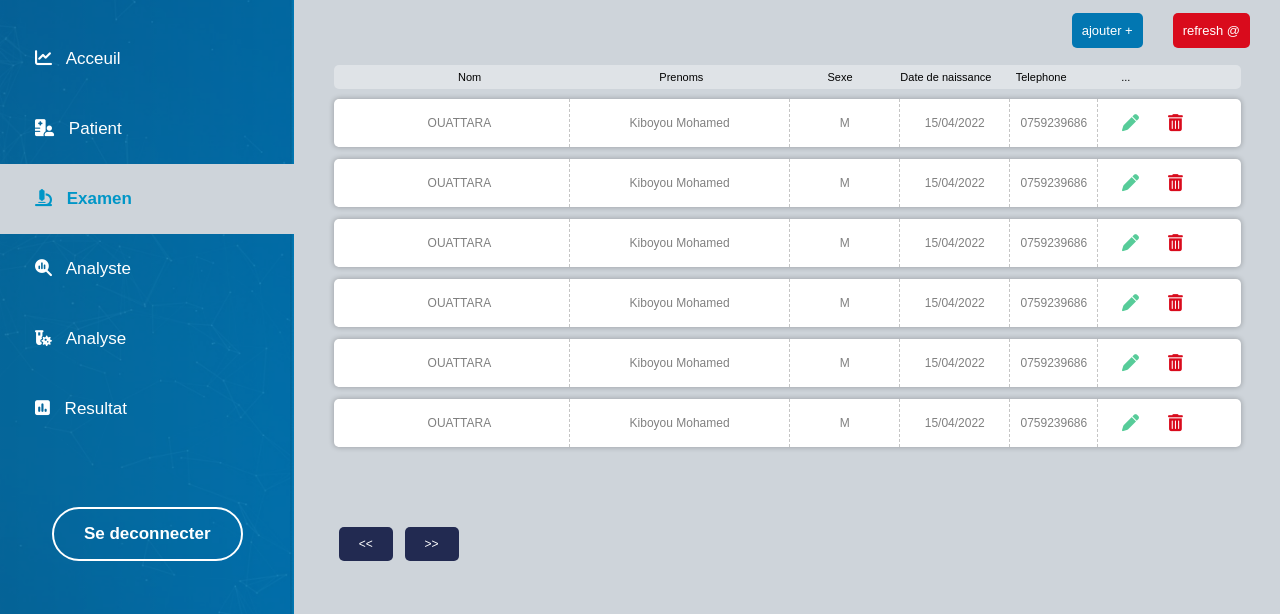
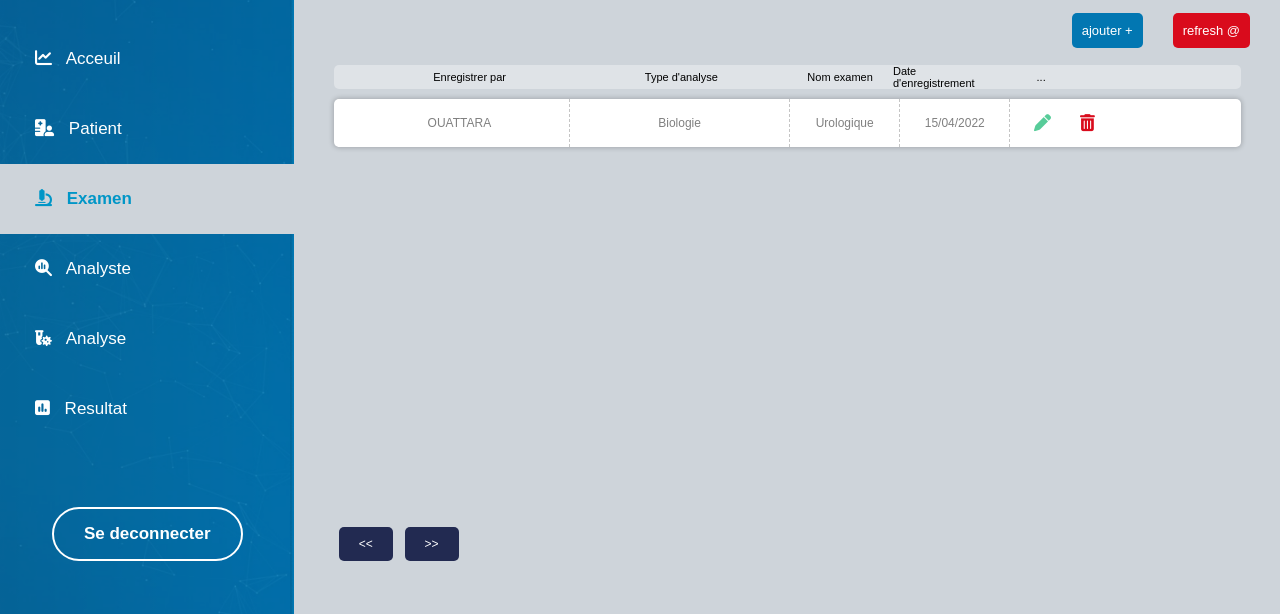
Before and after one commit to kiboyou/labtech_by_COB-, a plain HTML site: page html/examen.html in a window 1280 px wide. Shown: the part 186-800 px from the top of the page. Drawn offline with nearby package versions, Linux system fonts and the light colour scheme.

Commit message:
Finalisation Examen

```diff
--- a/html/examen.html
+++ b/html/examen.html
@@ -130,11 +130,10 @@
           </div>
           <!-- REPERES -->
           <div class="repere">
-            <p>Nom</p>
-            <p>Prenoms</p>
-              <p>Sexe</p>
-              <p>Date de naissance</p>
-              <p>Telephone</p>
+              <p>Enregistrer par</p>
+              <p>Type d'analyse</p>
+              <p>Nom examen</p>
+              <p>Date d'enregistrement</p>
               <p>...</p>
           </div>
           <!-- LISTE DES PATIENTS -->
@@ -142,75 +141,9 @@
             <!-- Patient -->
             <div class="patient">
               <p>OUATTARA</p>
-              <p>Kiboyou Mohamed</p>
-              <p>M</p>
-              <p>15/04/2022</p>
-              <p> 0759239686</p>
-              <div>
-                <a href="#"><button class="set"><i class="fa-solid fa-pen"></i></button></a>
-                <a href="#"><button class="del"><i class=".los fa-solid fa-trash-can"></i></button></a>
-              </div>
-            </div>
-
-             <!-- Patient -->
-             <div class="patient">
-              <p>OUATTARA</p>
-              <p>Kiboyou Mohamed</p>
-              <p>M</p>
-              <p>15/04/2022</p>
-              <p> 0759239686</p>
-              <div>
-                <a href="#"><button class="set"><i class="fa-solid fa-pen"></i></button></a>
-                <a href="#"><button class="del"><i class=".los fa-solid fa-trash-can"></i></button></a>
-              </div>
-            </div>
-
-             <!-- Patient -->
-             <div class="patient">
-              <p>OUATTARA</p>
-              <p>Kiboyou Mohamed</p>
-              <p>M</p>
-              <p>15/04/2022</p>
-              <p> 0759239686</p>
-              <div>
-                <a href="#"><button class="set"><i class="fa-solid fa-pen"></i></button></a>
-                <a href="#"><button class="del"><i class=".los fa-solid fa-trash-can"></i></button></a>
-              </div>
-            </div>
-
-             <!-- Patient -->
-             <div class="patient">
-              <p>OUATTARA</p>
-              <p>Kiboyou Mohamed</p>
-              <p>M</p>
-              <p>15/04/2022</p>
-              <p> 0759239686</p>
-              <div>
-                <a href="#"><button class="set"><i class="fa-solid fa-pen"></i></button></a>
-                <a href="#"><button class="del"><i class=".los fa-solid fa-trash-can"></i></button></a>
-              </div>
-            </div>
-
-             <!-- Patient -->
-             <div class="patient">
-              <p>OUATTARA</p>
-              <p>Kiboyou Mohamed</p>
-              <p>M</p>
-              <p>15/04/2022</p>
-              <p> 0759239686</p>
-              <div>
-                <a href="#"><button class="set"><i class="fa-solid fa-pen"></i></button></a>
-                <a href="#"><button class="del"><i class=".los fa-solid fa-trash-can"></i></button></a>
-              </div>
-            </div>
-
-             <!-- Patient -->
-             <div class="patient">
-              <p>OUATTARA</p>
-              <p>Kiboyou Mohamed</p>
-              <p>M</p>
-              <p>15/04/2022</p>
-              <p> 0759239686</p>
+              <p> Biologie </p>
+              <p> Urologique </p>
+              <p> 15/04/2022 </p>
               <div>
                 <a href="#"><button class="set"><i class="fa-solid fa-pen"></i></button></a>
                 <a href="#"><button class="del"><i class=".los fa-solid fa-trash-can"></i></button></a>
@@ -233,22 +166,22 @@
     <div class="patienting">
       <!-- ajouter un patient -->
       <div class="patienting-box">
-        <p>Enregistrer un patient</p>
+        <p>Enregistrer un examen</p>
         <form>
           <label for=""></label>
-          <input type="text" name="" placeholder="Nom">
+          <input type="text" name="" placeholder="Nom de l'examen">
+
+          <br><br>
+
+          <select name="">
+            <option value="" selected>Choisissez type d'analyse</option>
+            <option value="">Biologie</option>
+            <option value="">Cardiologie</option>
+            <option value="">Chimique</option>
+          </select><br><br>
 
           <label for=""></label>
-          <input type="text" name="" placeholder="Prenom">
-
-          <label for=""></label>
-          <input type="text" name="" placeholder="Sexe">
-
-          <label for=""></label>
-          <input type="text" name="" placeholder="Date de naissance">
-
-          <label for=""></label>
-          <input type="number" name="" placeholder="Numero de telephone">
+          <input type="text" name="" placeholder="Save by">
 
           <button type="submit">Valider</button>
         </form>
```
